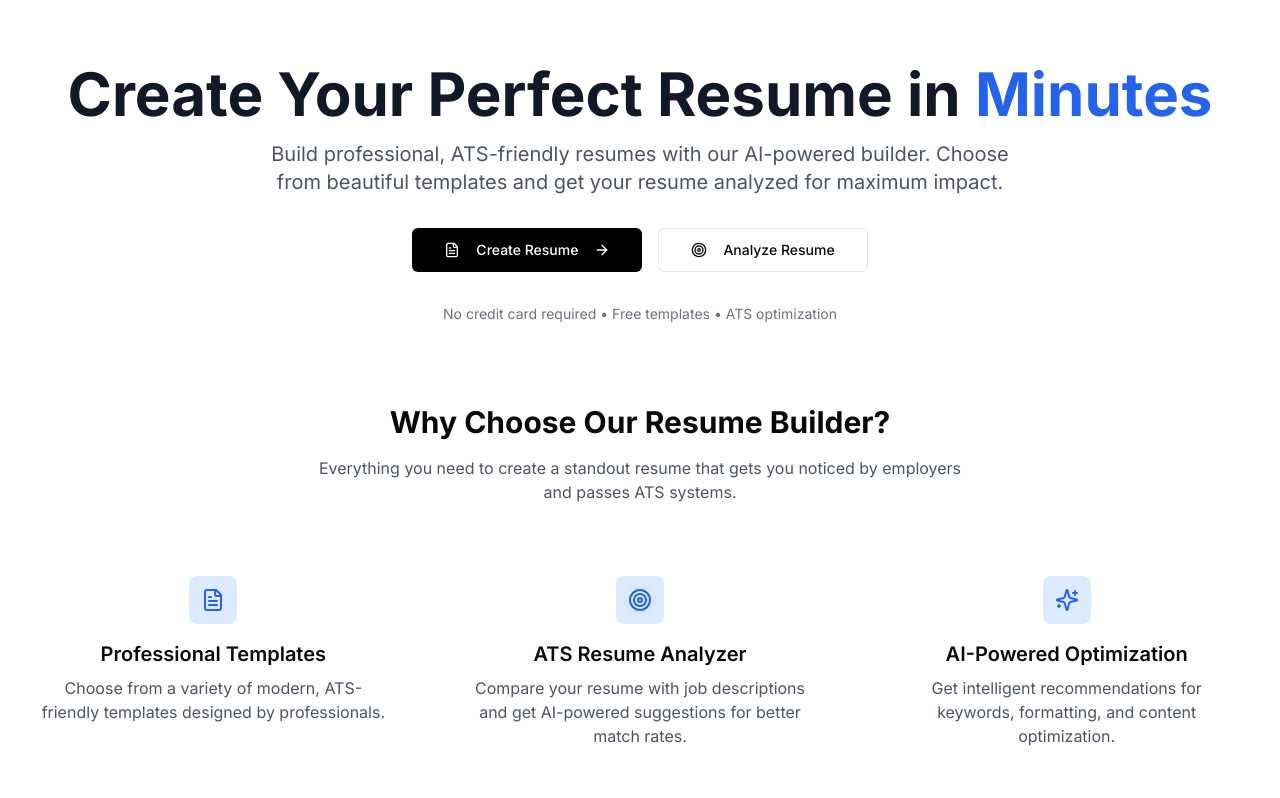
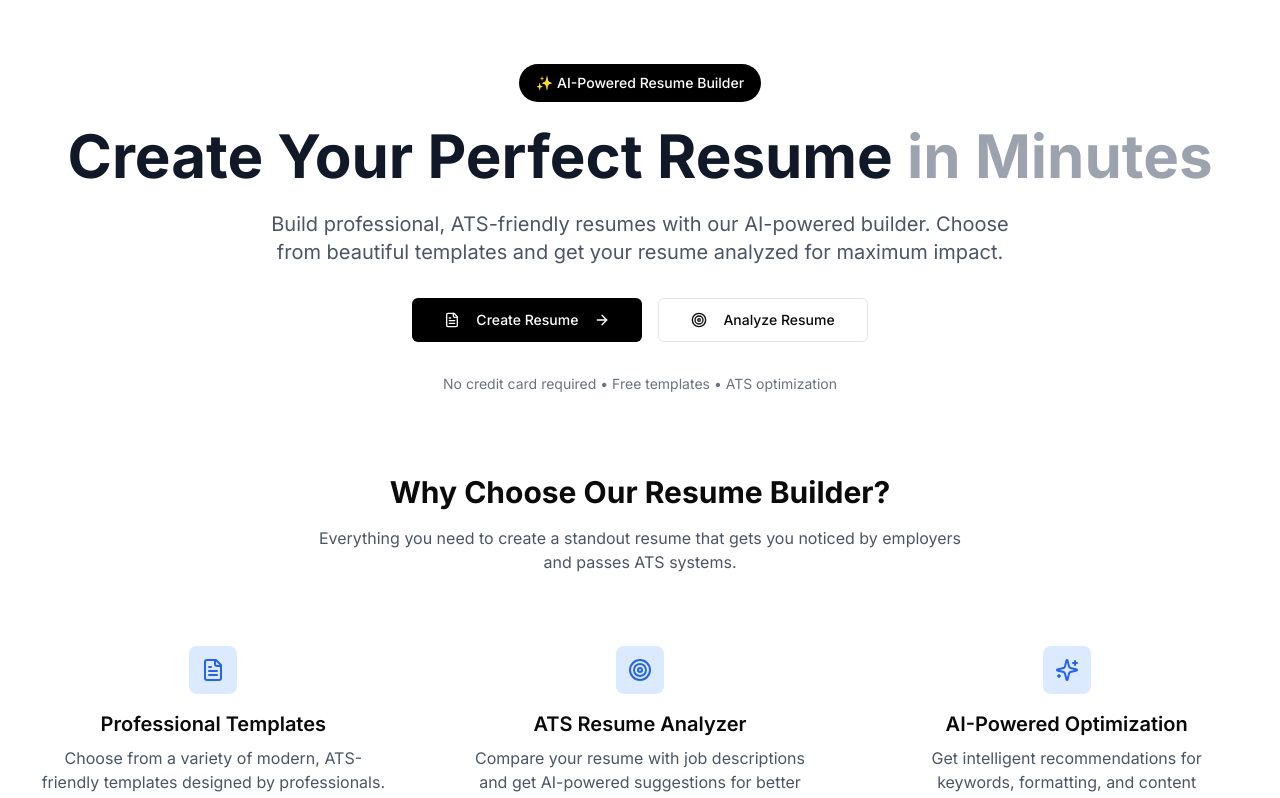
Before and after one commit to H4armin/dynamic-resume-crafter, a React (Vite) app: page / in a window 1280 px wide. Shown: the top 798 px of the page. Built offline with nearby package versions, Linux system fonts and the light colour scheme.

Commit message:
Refactor: Update hero section design
Update the hero section to match the provided design.

```diff
--- a/src/components/landing/Hero.tsx
+++ b/src/components/landing/Hero.tsx
@@ -3,6 +3,7 @@ import { motion } from "framer-motion";
 import { Button } from "@/components/ui/button";
 import { ArrowRight, FileText, Target } from "lucide-react";
 import { Link } from "react-router-dom";
+import { Badge } from "@/components/ui/badge";
 
 const Hero = () => {
   return (
@@ -12,11 +13,16 @@ const Hero = () => {
       transition={{ duration: 0.6 }}
       className="text-center space-y-8"
     >
-      <div className="space-y-4">
+      <div className="space-y-6">
+        <Badge variant="secondary" className="bg-black text-white px-4 py-2 text-sm font-medium rounded-full">
+          ✨ AI-Powered Resume Builder
+        </Badge>
+
         <h1 className="text-4xl md:text-6xl font-bold text-gray-900 leading-tight">
-          Create Your Perfect Resume in{" "}
-          <span className="text-blue-600">Minutes</span>
+          Create Your Perfect Resume{" "}
+          <span className="text-gray-400">in Minutes</span>
         </h1>
+
         <p className="text-xl text-gray-600 max-w-3xl mx-auto">
           Build professional, ATS-friendly resumes with our AI-powered builder.
           Choose from beautiful templates and get your resume analyzed for maximum impact.
```
